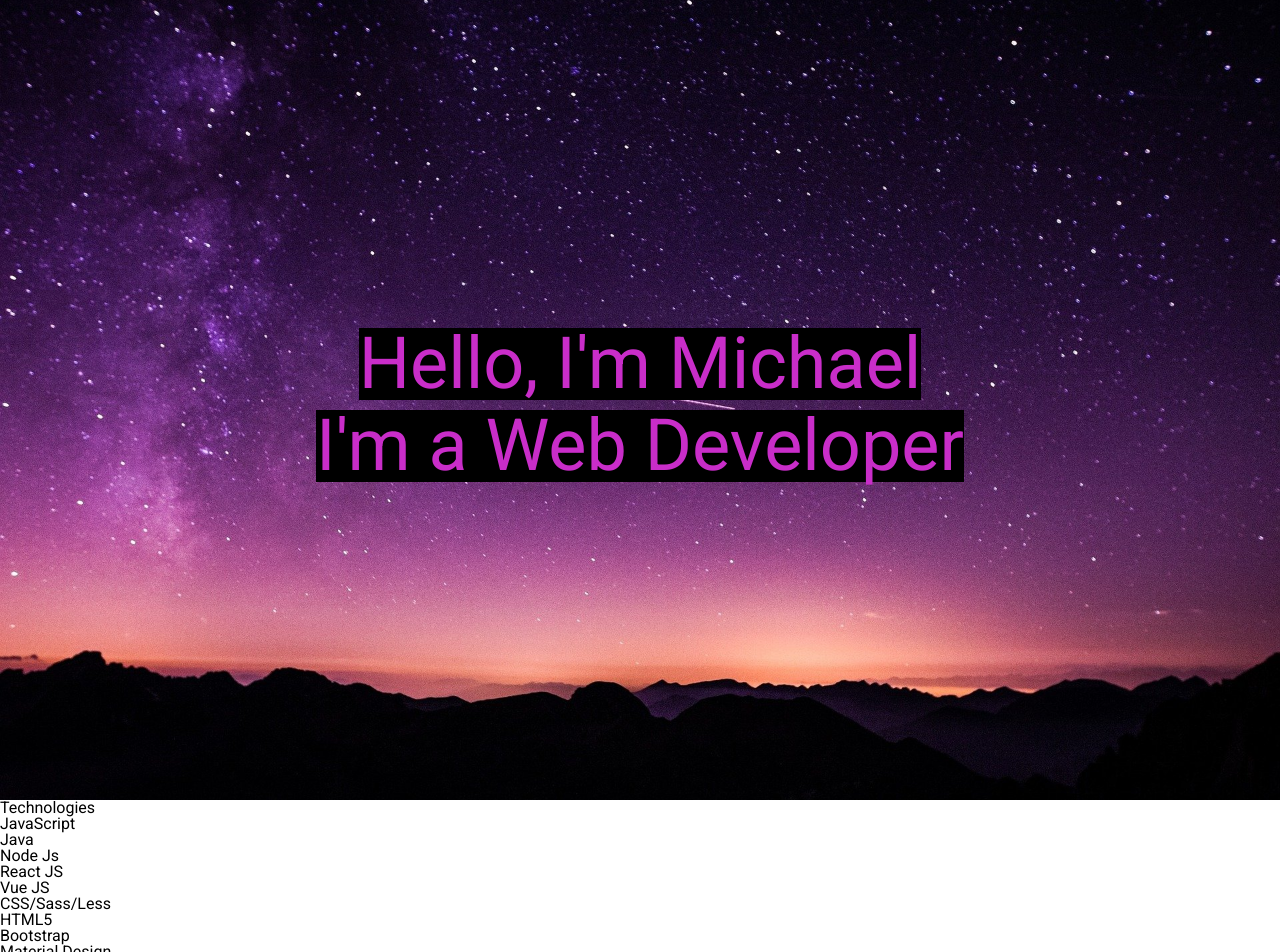
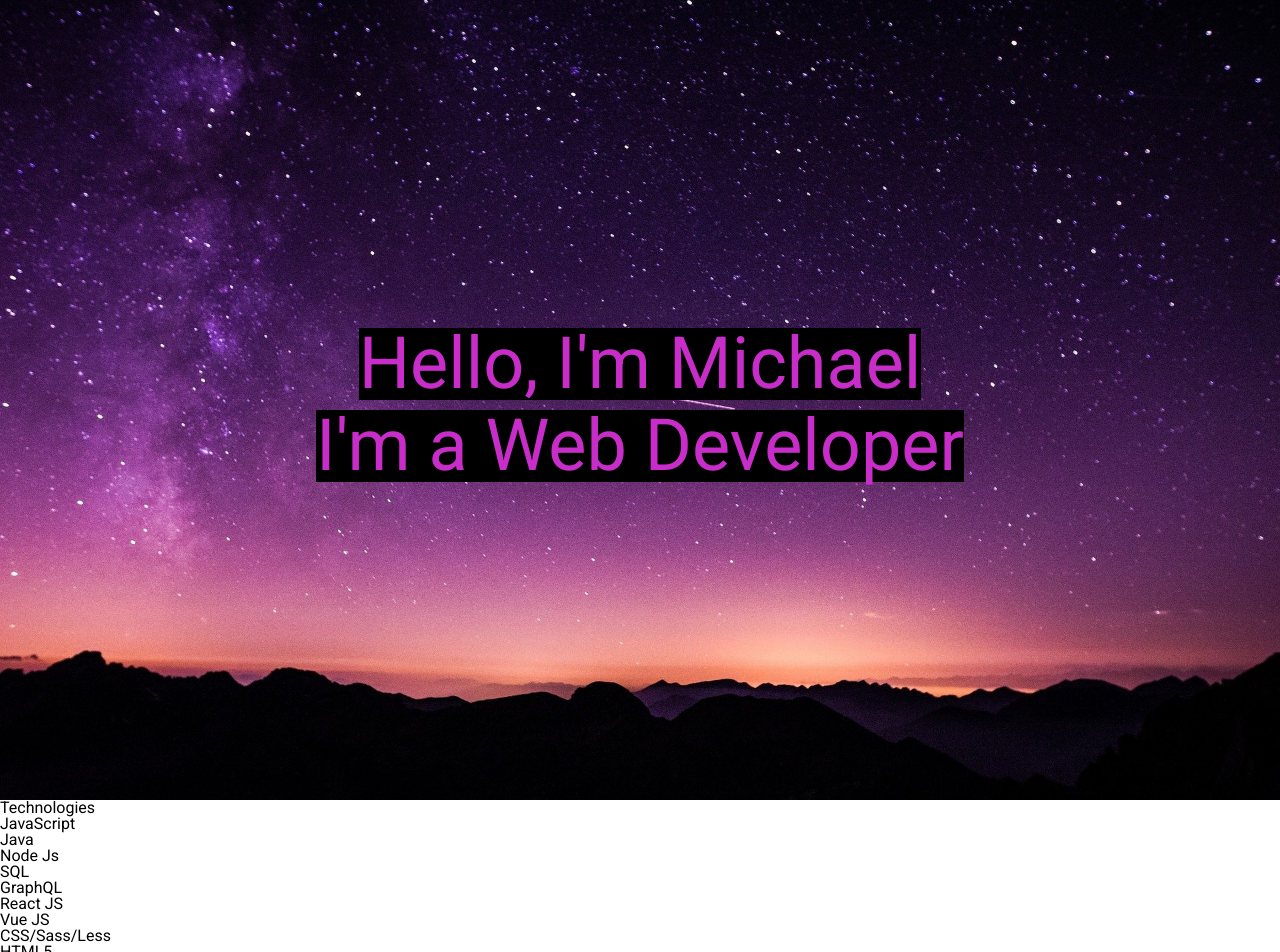
Before and after one commit to mtrew2015/portfolio2020, a React (Create React App) app in the folder portfolio/: page / in a window 1280 px wide. Shown: the top 952 px of the page. Built offline with nearby package versions, Linux system fonts and the light colour scheme.

Commit message:
adding technologies

```diff
--- a/portfolio/src/App.js
+++ b/portfolio/src/App.js
@@ -13,6 +13,8 @@ function App() {
           <li>JavaScript</li>
           <li>Java</li>
           <li>Node Js</li>
+          <li>SQL</li>
+          <li>GraphQL</li>
           <li>React JS</li>
           <li>Vue JS</li>
           <li>CSS/Sass/Less</li>
```
Also changed, not shown: 1 other file (tests, documents, lock files or other folders).
